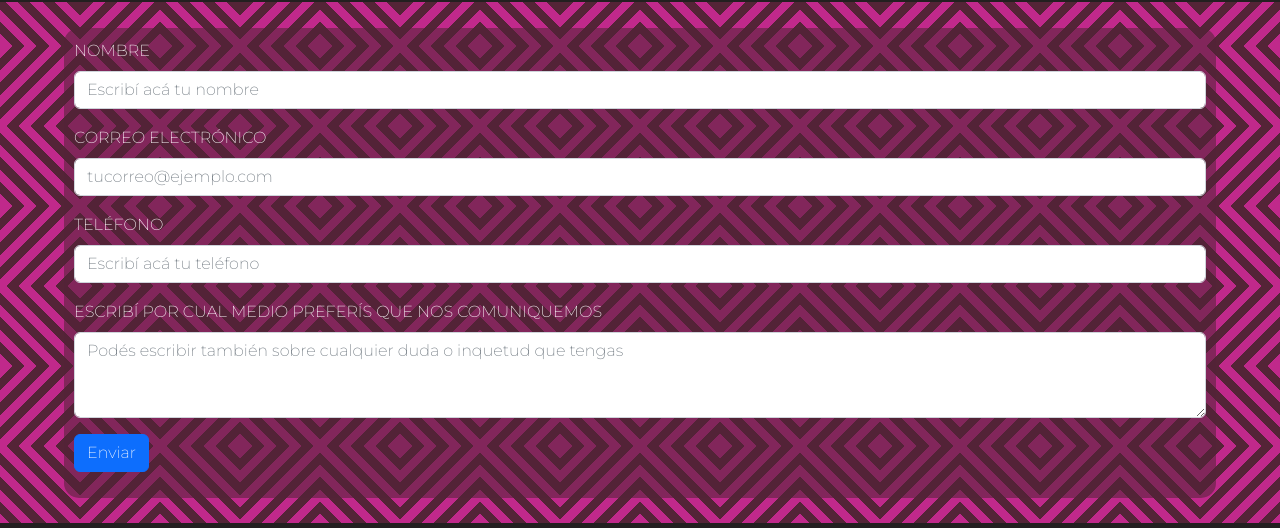
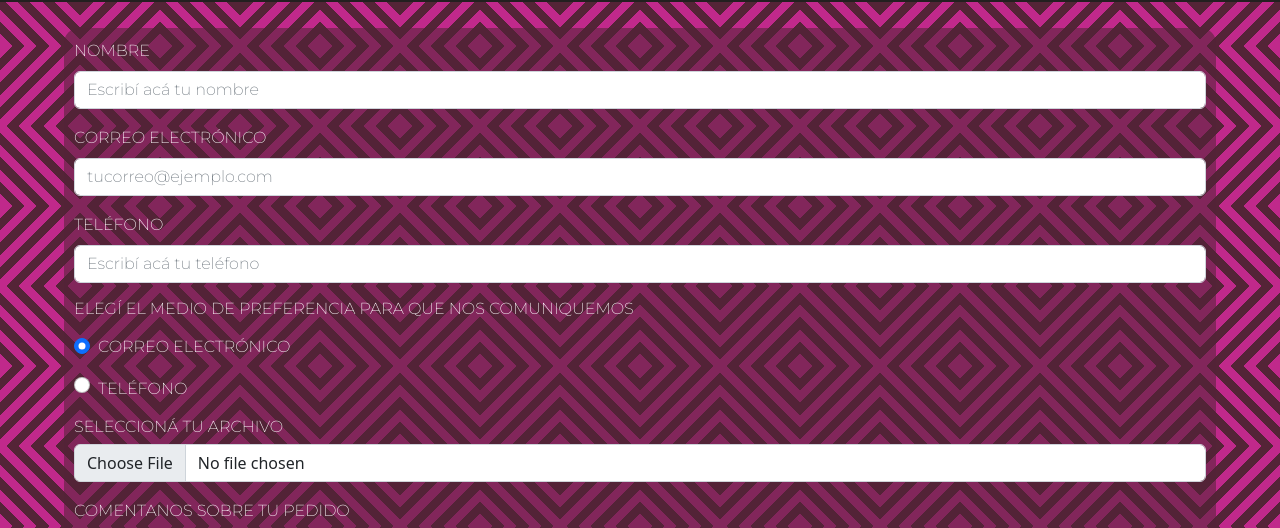
Before and after one commit to matiasjGomez/preEntrega3Gomez, a website: page pages/contacto.html in a window 1280 px wide. Shown: the part 114-642 px from the top of the page. Drawn offline with nearby package versions, Linux system fonts and the light colour scheme.

Commit message:
añadí el rediccionamiento al boton de productos y agregué labels a la página de contacto

```diff
--- a/pages/contacto.html
+++ b/pages/contacto.html
@@ -61,26 +61,51 @@
 </div>
 
 <main class="main-contact">
+  <form action="#">
+    <!-- Add the "form" tag and set the action and method attributes accordingly -->
     <div class="mb-3">
-    <label for="exampleFormControlInput1" class="form-label text-white generalfont text-uppercase">Nombre</label>
-    <input type="email" class="form-control generalfont" id="exampleFormControlInput1" placeholder="Escribí acá tu nombre">
+      <label for="name-input" class="form-label text-white generalfont text-uppercase">Nombre</label>
+      <input type="text" class="form-control generalfont" id="name-input" name="name" placeholder="Escribí acá tu nombre" required>
     </div>
     <div class="mb-3">
-    <label for="exampleFormControlInput1" class="form-label text-white generalfont text-uppercase">Correo Electrónico</label>
-    <input type="email" class="form-control generalfont" id="exampleFormControlInput1" placeholder="tucorreo@ejemplo.com">
+      <label for="email-input" class="form-label text-white generalfont text-uppercase">Correo Electrónico</label>
+      <input type="email" class="form-control generalfont" id="email-input" name="email" placeholder="tucorreo@ejemplo.com" required>
     </div>
     <div class="mb-3">
-    <label for="exampleFormControlInput1" class="form-label text-white generalfont text-uppercase">Teléfono</label>
-    <input type="email" class="form-control generalfont" id="exampleFormControlInput1" placeholder="Escribí acá tu teléfono">
+      <label for="phone-input" class="form-label text-white generalfont text-uppercase">Teléfono</label>
+      <input type="tel" class="form-control generalfont" id="phone-input" name="phone" placeholder="Escribí acá tu teléfono" required>
     </div>
     <div class="mb-3">
-    <label for="exampleFormControlTextarea1" class="form-label text-white generalfont text-uppercase">Escribí por cual medio preferís que nos comuniquemos</label>
-    <textarea class="form-control generalfont" id="exampleFormControlTextarea1" rows="3" placeholder="Podés escribir también sobre cualquier duda o inquetud que tengas"></textarea>
+      <h6 class="text-white generalfont text-uppercase mb-3">Elegí el medio de preferencia para que nos comuniquemos</h6>
+      <div class="form-check">
+        <input class="form-check-input" type="radio" name="contact-preference" id="contact-preference-email" value="email" checked>
+        <label class="form-check-label text-white generalfont text-uppercase" for="contact-preference-email">
+          Correo electrónico
+        </label>
+      </div>
+      <div class="form-check mb-3">
+        <input class="form-check-input mt-3" type="radio" name="contact-preference" id="contact-preference-phone" value="phone">
+        <label class="form-check-label text-white generalfont text-uppercase mt-3" for="contact-preference-phone">
+          Teléfono
+        </label>
+      </div>
+    </div>
+    <div>
+      <h6 class="text-white generalfont text-uppercase">Seleccioná tu archivo</h6>
+      <div class="input-group mb-3">
+        <input type="file" class="form-control" id="file-input" name="file">
+      </div>
+    </div>
+    <div class="mb-3">
+      <label for="message-input" class="form-label text-white generalfont text-uppercase">Comentanos sobre tu pedido</label>
+      <textarea class="form-control generalfont" id="message-input" name="message" rows="3" placeholder="Escribí cualquier duda o inquietud que tengas" required></textarea>
     </div>
     <div class="col-auto">
       <button type="submit" class="btn btn-primary mb-3 generalfont">Enviar</button>
     </div>
+  </form>
 </main>
+
 
 <footer class="container-fuid text-white align-content-center">
     <div class="container py-5">
```
Also changed, not shown: index.html (+1 -1 lines), pages/productos.html (+3 -3 lines). Lines whose indentation alone changed are shown as unchanged.
